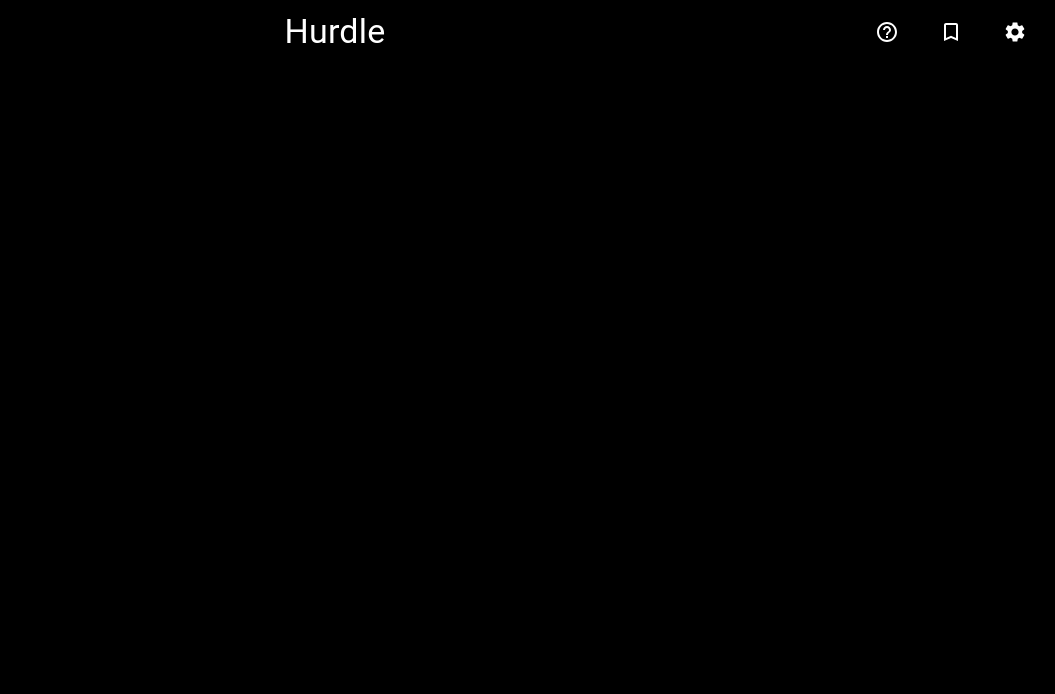
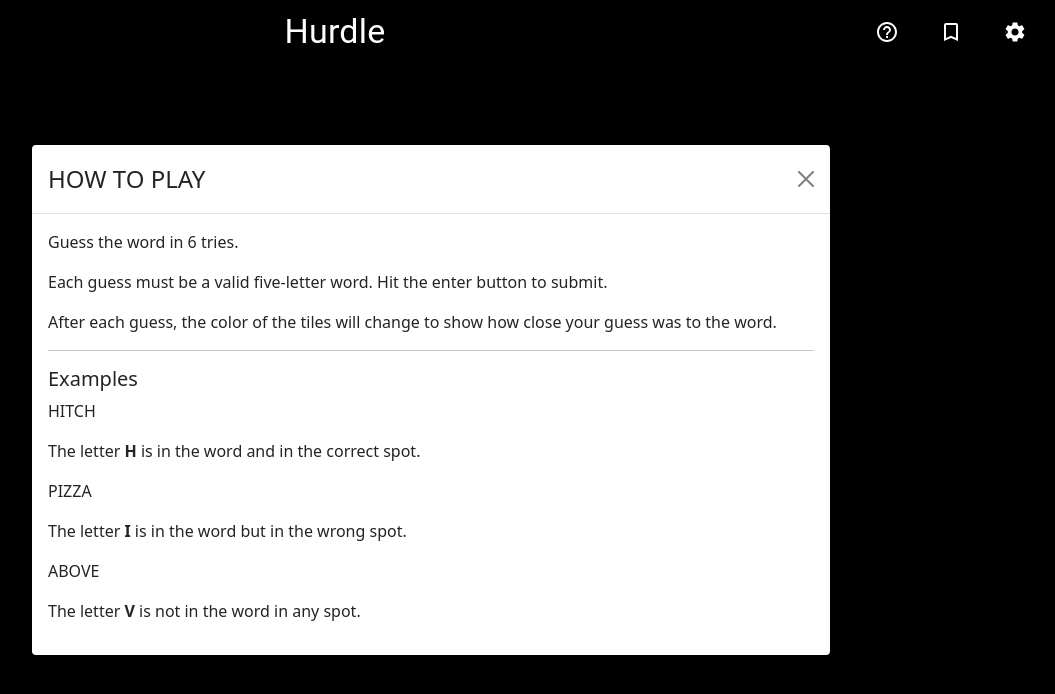
Before and after one commit to lyndenlim/hurdle, a React (Create React App) app: page / in a window 1280 px wide. Both pictures are taken after a click on the button 1096 px from the left and 32 px from the top of the page. Shown: the top 694 px of the page, without its empty margins (209-1264 px from the left). Built offline with nearby package versions, Linux system fonts and the light colour scheme.

Commit message:
Implemented Bootstrap for modals

```diff
--- a/package.json
+++ b/package.json
@@ -11,8 +11,10 @@
     "@testing-library/jest-dom": "^5.16.2",
     "@testing-library/react": "^12.1.2",
     "@testing-library/user-event": "^13.5.0",
+    "bootstrap": "^5.1.3",
     "font-awesome": "^4.7.0",
     "react": "^17.0.2",
+    "react-bootstrap": "^2.1.2",
     "react-dom": "^17.0.2",
     "react-router-dom": "^5.3.0",
     "react-scripts": "5.0.0",
--- a/src/App.js
+++ b/src/App.js
@@ -1,5 +1,6 @@
+import { Route } from "react-router-dom";
 import Header from "./Header";
-import { Route } from "react-router-dom";
+import Favorites from "./Favorites"
 
 function App() {
   return (
@@ -7,6 +8,9 @@
       <Route exact path="/">
         <Header />
       </Route>
+      <Route exact path="/favorites">
+        <Favorites />
+      </Route>
     </div>
   );
 }
--- a/src/Header.js
+++ b/src/Header.js
@@ -1,23 +1,11 @@
 import * as Mui from '@mui/material'
+import * as BS from 'react-bootstrap'
 import BookmarkBorderIcon from '@mui/icons-material/BookmarkBorder';
 import HelpOutlineIcon from '@mui/icons-material/HelpOutline';
 import SettingsIcon from '@mui/icons-material/Settings';
 import { styled } from '@mui/material/styles';
 import { useState } from "react"
 
-const style = {
-    position: 'absolute',
-    top: '50%',
-    left: '50%',
-    transform: 'translate(-50%, -50%)',
-    width: 400,
-    bgcolor: '#81817f',
-    color: "white",
-    border: '2px solid #000',
-    boxShadow: 24,
-    p: 4,
-    textAlign: "center"
-};
 
 const IOSSwitch = styled((props) => (
     <Mui.Switch focusVisibleClassName=".Mui-focusVisible" disableRipple {...props} />
@@ -72,20 +60,32 @@
 
 
 function Header() {
-    const [open, setOpen] = useState(false)
+    const [openSettings, setOpenSettings] = useState(false)
+    const [openInfo, setOpenInfo] = useState(false)
     const [isDark, setIsDark] = useState(true)
 
-    function handleOpen() {
-        setOpen(open => !open)
+
+
+    function handleOpenSettings() {
+        setOpenSettings(openSettings => !openSettings)
     }
 
-    function handleClose() {
-        setOpen(open => !open)
+    function handleCloseSettings() {
+        setOpenSettings(openSettings => !openSettings)
     }
 
     function handleDarkMode() {
         setIsDark(isDark => !isDark)
     }
+
+    function handleOpenInfo() {
+        setOpenInfo(openInfo => !openInfo)
+    }
+
+    function handleCloseInfo() {
+        setOpenInfo(openInfo => !openInfo)
+    }
+
 
     return (
         <Mui.AppBar className="appbar" >
@@ -94,28 +94,61 @@
                     Hurdle
                 </Mui.Typography>
                 <div className="buttons">
-                    <Mui.Button className="buttonColor" >
+                    <Mui.Button className="buttonColor" onClick={handleOpenInfo} >
                         <HelpOutlineIcon />
                     </Mui.Button>
+                    <BS.Modal
+                        size="lg"
+                        aria-labelledby="contained-modal-title-vcenter"
+                        centered
+                        show={openInfo}
+                        onHide={handleCloseInfo}
+                    >
+                        <BS.Modal.Header closeButton>
+                            <BS.Modal.Title id="contained-modal-title-vcenter">
+                                HOW TO PLAY
+                            </BS.Modal.Title>
+                        </BS.Modal.Header>
+                        <BS.Modal.Body>
+                            <p>Guess the word in 6 tries.</p>
+                            <p>Each guess must be a valid five-letter word. Hit the enter button to submit.</p>
+                            <p>After each guess, the color of the tiles will change to show how close your guess was to the word.</p>
+                            <hr></hr>
+                            <h5>Examples</h5>
+                            <p>HITCH</p>
+                            <p>The letter <strong>H</strong> is in the word and in the correct spot.</p>
+                            <p>PIZZA</p>
+                            <p>The letter <strong>I</strong> is in the word but in the wrong spot.</p>
+                            <p>ABOVE</p>
+                            <p>The letter <strong>V</strong> is not in the word in any spot.</p>
+                        </BS.Modal.Body>
+                    </BS.Modal>
                     <Mui.Button className="buttonColor">
                         <BookmarkBorderIcon />
                     </Mui.Button>
-                    <Mui.Button className="buttonColor" onClick={handleOpen}>
+                    <Mui.Button className="buttonColor" onClick={handleOpenSettings}>
                         <SettingsIcon />
                     </Mui.Button>
-                    <Mui.Modal
-                        open={open}
-                        onClose={handleClose}
-                        aria-labelledby="modal-modal-title"
-                        aria-describedby="modal-modal-description"
+                    <BS.Modal
+                        size="sm"
+                        aria-labelledby="contained-modal-title-vcenter"
+                        centered
+                        show={openSettings}
+                        onHide={handleCloseSettings}
+                        align="center"
+
                     >
-                        <Mui.Box sx={style}>
+                        <BS.Modal.Header closeButton>
+                            <BS.Modal.Title id="contained-modal-title-vcenter">
+                                Settings
+                            </BS.Modal.Title>
+                        </BS.Modal.Header>
+                        <BS.Modal.Body >
                             {isDark ? "Dark Mode" : "Light Mode"} <IOSSwitch sx={{ m: 1 }} defaultChecked onClick={handleDarkMode} />
-                            <Mui.Typography id="modal-modal-description" sx={{ mt: 2 }}>
-
-                            </Mui.Typography>
-                        </Mui.Box>
-                    </Mui.Modal>
+                            <p></p>
+                            <p><BS.Button size="small" variant="danger">Reset Favorites</BS.Button></p>
+                        </BS.Modal.Body>
+                    </BS.Modal>
                 </div>
             </Mui.Toolbar>
         </Mui.AppBar>
--- a/src/index.css
+++ b/src/index.css
@@ -1,5 +1,5 @@
 body {
-  background-color: black;
+  background-color: black !important;
 }
 
 .appbar {
--- a/src/index.js
+++ b/src/index.js
@@ -1,6 +1,7 @@
 import React from 'react';
 import ReactDOM from 'react-dom';
 import './index.css';
+import 'bootstrap/dist/css/bootstrap.min.css';
 import App from './App';
 import { BrowserRouter } from "react-router-dom";
 
```
Also changed, not shown: 1 other file (tests, documents, lock files or other folders).
